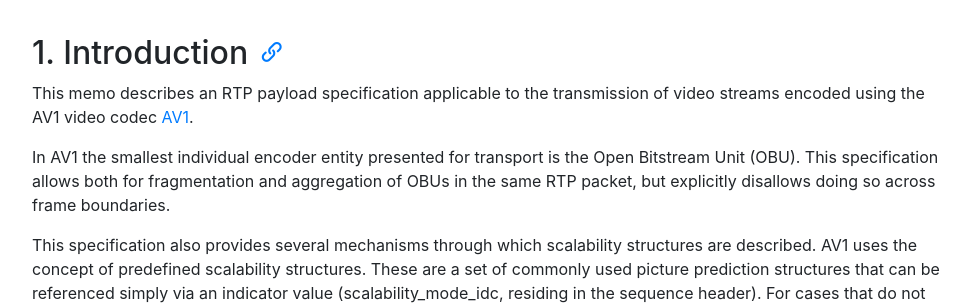
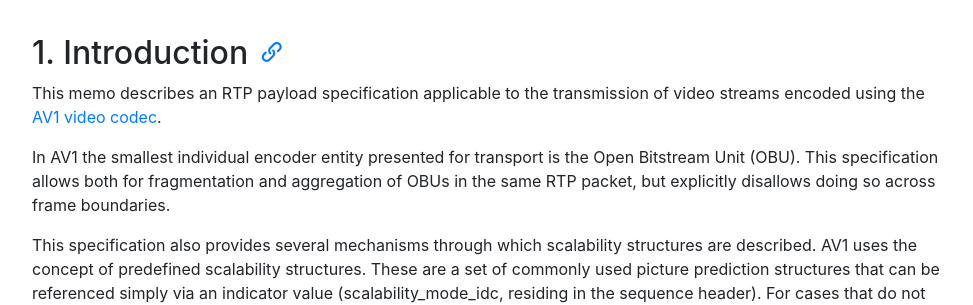
Before and after one commit to AOMediaCodec/av1-rtp-spec, a Jekyll site: the page built from index.md, in a window 1280 px wide and 900 px high, scrolled down 744 px. Shown: the part 177-482 px from the top of the window, without its empty margins (53-1026 px from the left). Built offline with Jekyll 4.4.1, drawn with Linux system fonts in a browser that asks for light colours; nearby versions of some CDN libraries.

Commit message:
Fix a link

```diff
--- a/assets/css/av1-rtp-spec.sass
+++ b/assets/css/av1-rtp-spec.sass
@@ -1,6 +1,6 @@
 ---
 ---
-//av1-spec.sass
+//av1-rtc-spec.sass
 
 @import url('https://fonts.googleapis.com/css?family=Inconsolata')
 
--- a/av1-rtp-spec.md
+++ b/av1-rtp-spec.md
@@ -31,7 +31,7 @@ This document is a working draft of the Real-Time Communications Subgroup.
 ## 1. Introduction
 
 This memo describes an RTP payload specification applicable to the transmission
-of video streams encoded using the AV1 video codec [AV1].
+of video streams encoded using the [AV1 video codec][AV1].
 
 In AV1 the smallest individual encoder entity presented for transport is the
 Open Bitstream Unit (OBU). This specification allows both for fragmentation and
```
